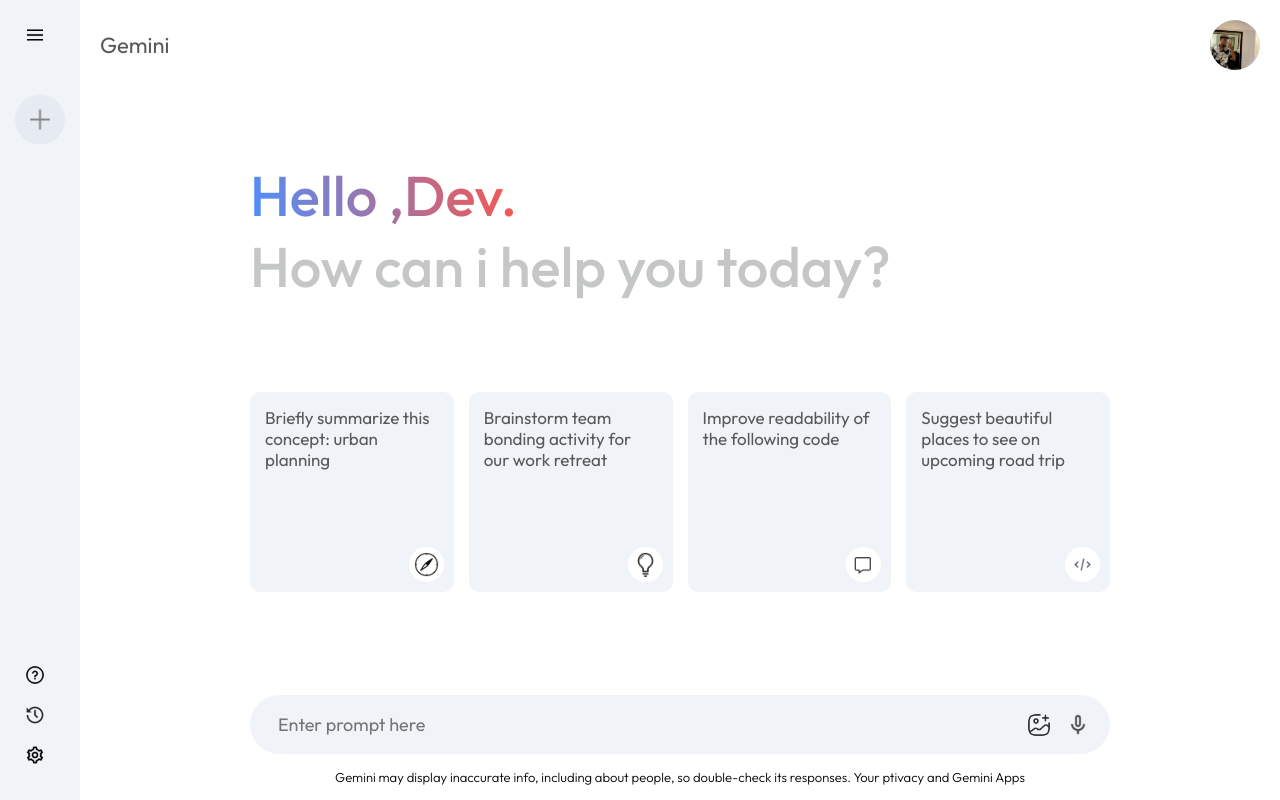
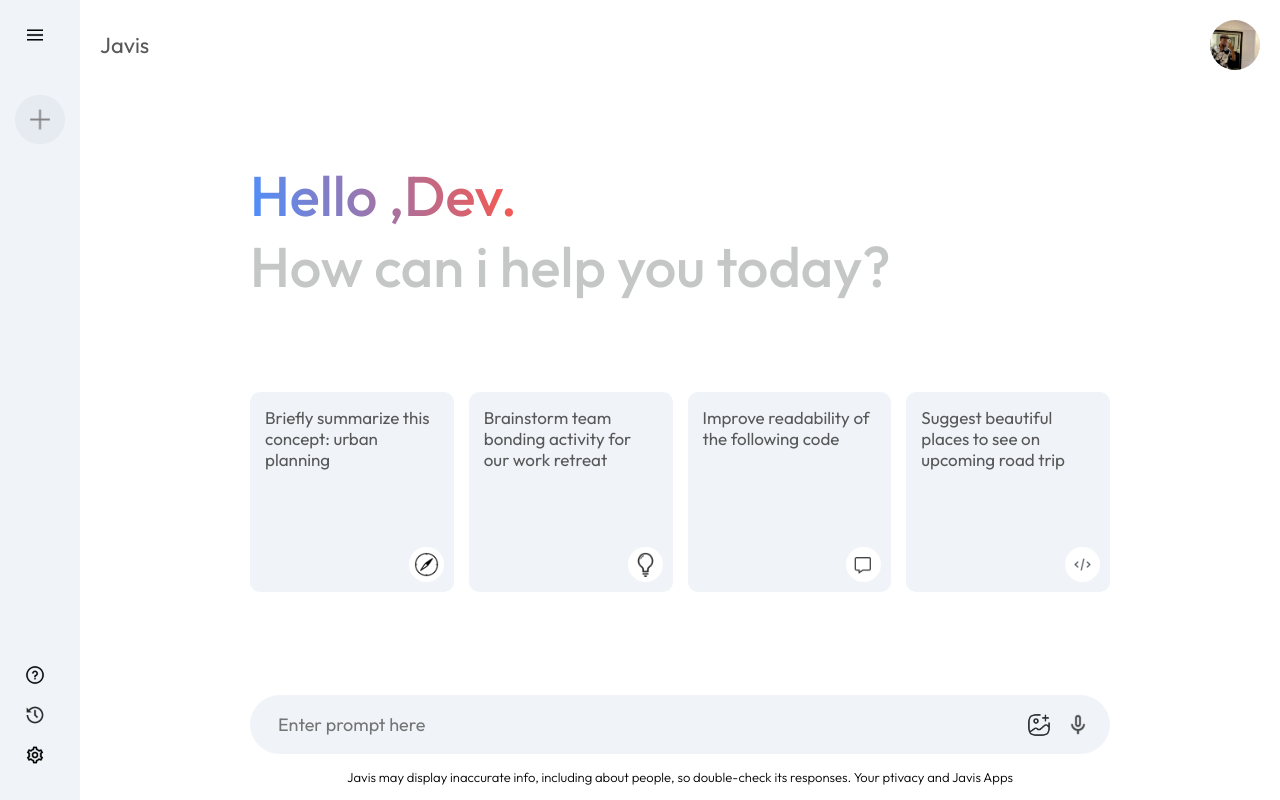
Before and after one commit to faw7an/gemini-ai-clone, a React (Vite) app: page / in a window 1280 px wide. Built offline with nearby package versions, Linux system fonts and the light colour scheme.

Commit message:
javis change over

```diff
--- a/index.html
+++ b/index.html
@@ -2,7 +2,7 @@
 <html lang="en">
   <head>
     <meta charset="UTF-8" />
-    <link rel="icon" type="image/svg+xml" href="/vite.svg" />
+    <link rel="icon" type="image/svg+xml" href="/src/assets/ai.jpeg" style="border-radius: 50px;"/>
     <meta name="viewport" content="width=device-width, initial-scale=1.0" />
     <title>Gemini clone</title>
   </head>
--- a/src/assets/assets.js
+++ b/src/assets/assets.js
@@ -14,10 +14,12 @@
 import send_icon from './send_icon.png'
 import gemini_icon from './gemini_icon.png'
 import me_icon from './me.jpg'
+import ai_icon from './ai.jpeg'
 
 export const assets = {
     history_icon,
     menu_icon,
+    ai_icon,
     plus_icon,
     question_icon,
     setting_icon,
--- a/src/components/Main/Main.css
+++ b/src/components/Main/Main.css
@@ -161,9 +161,10 @@
     display: flex;
     align-items: start;
     gap: 20px;
+}
 
 
-}
+
 .loader hr{
     border-radius: 4px;
     border: none;
--- a/src/components/Main/Main.jsx
+++ b/src/components/Main/Main.jsx
@@ -10,7 +10,7 @@
     return (
         <div className="main">
             <div className="nav">
-                <p>Gemini</p>
+                <p>Javis</p>
 
                 <img src={assets.me_icon} alt="" />
             </div>
@@ -46,7 +46,7 @@
                         <p>{recentPrompt}</p>
                     </div>
                     <div className="result-data">
-                        <img src={assets.gemini_icon} alt="" />
+                        <img src={assets.ai_icon} alt="" />
                         {loading?
                     <div className="loader">
                         <hr />
@@ -73,7 +73,7 @@
                         </div>
                     </div>
                     <p className="bottom-info">
-                        Gemini may display inaccurate info, including about people, so double-check its responses. Your ptivacy and Gemini Apps
+                        Javis may display inaccurate info, including about people, so double-check its responses. Your ptivacy and Javis Apps
                     </p>
                 </div>
             </div>
```
Also changed, not shown: src/assets/ai.jpeg (added).
